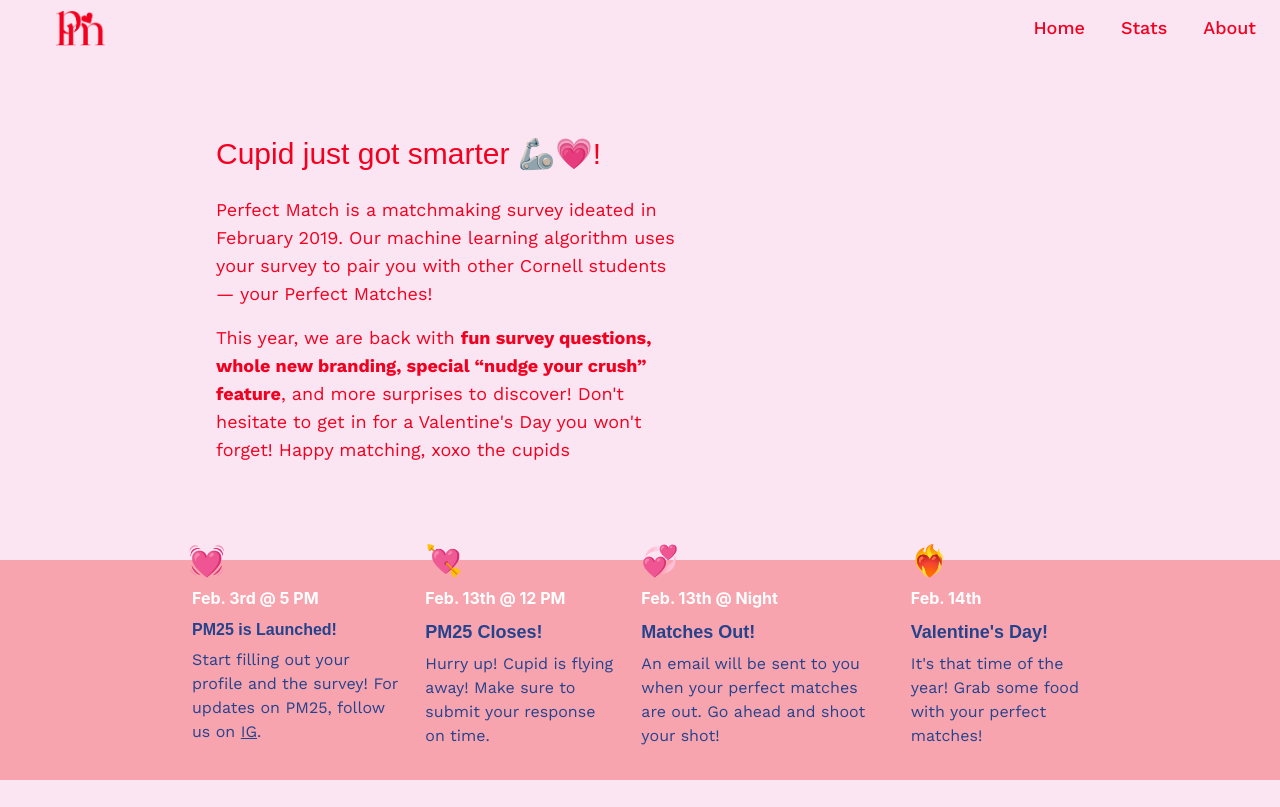
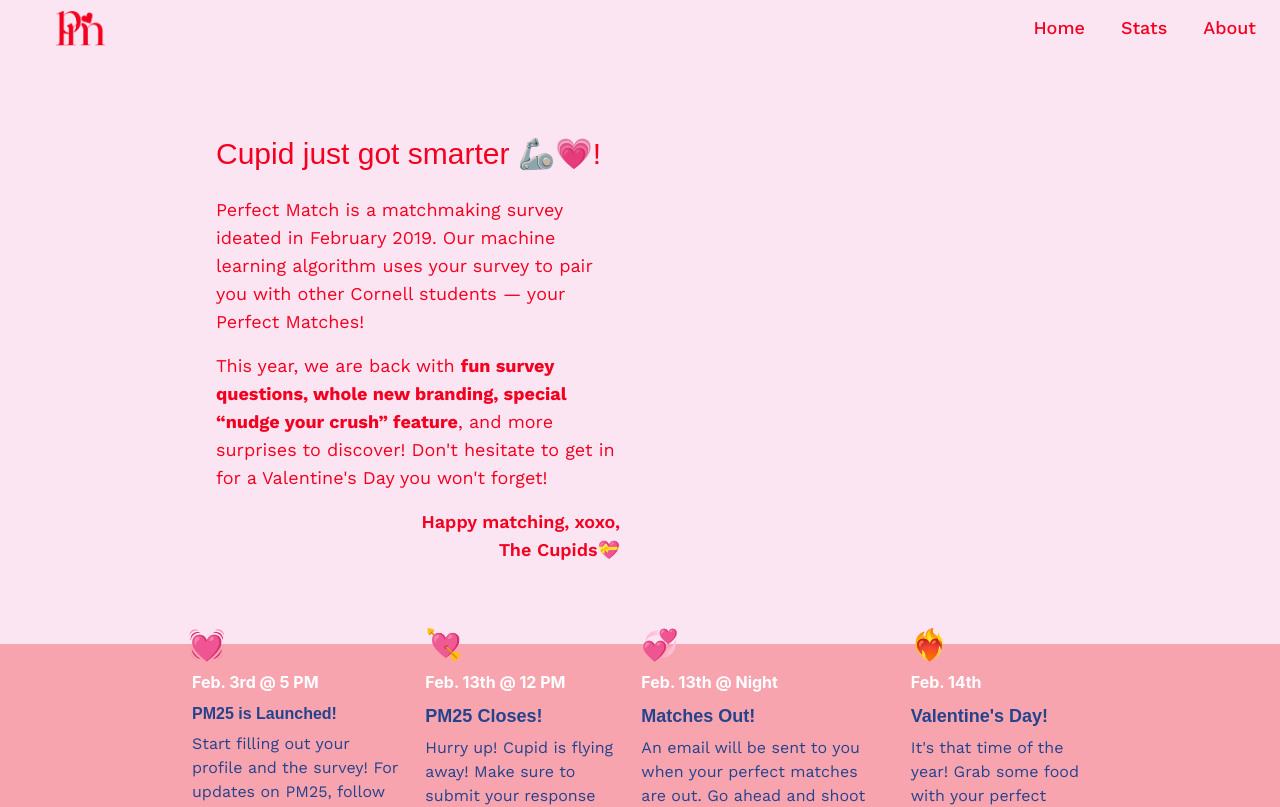
Before and after one commit to wyatt/perfect-match-web, a Next.js app: page /about in a window 1280 px wide. Shown: the top 807 px of the page. Built offline with nearby package versions, Linux system fonts and the light colour scheme; no server answers; a web font is replaced by a local one.

Commit message:
convert styling to tailwind

```diff
--- a/pages/about.tsx
+++ b/pages/about.tsx
@@ -15,26 +15,26 @@ const About: any = (props: any) => {
                 <div>
                     <section className="bg-pmpink-500">
                         <div
-                            className="gap-6 lg:gap-10 items-center px-4 mx-auto max-w-screen-xl lg:grid lg:grid-cols-2 lg:px-6 flex-col lg:flex-row mx-[5%] sm:mx-[10%] lg:mx-[15%] sm:py-16 lg:py-20 py-12"
-                            style={{ display: 'flex' }}
+                            className="flex gap-6 lg:gap-10 items-center px-4 max-w-screen-xl lg:grid lg:grid-cols-2 lg:px-6 flex-col lg:flex-row mx-[5%] sm:mx-[10%] lg:mx-[15%] sm:py-16 lg:py-20 py-12"
                         >
-                            <div className="font sm:text-lg lg:w-7/12">
-                                <h2 className="font-dela-gothic mb-6 text-2xl sm:text-3xl tracking-tigh text-pmred-500">
+                            <div className="font-dela-gothic sm:text-lg">
+                                <h2 className="mb-6 text-2xl sm:text-3xl tracking-tigh text-pmred-500">
                                     Cupid just got smarter 🦾💗!
                                 </h2>
 
-                                <div className='font-work-sans'>
-                                    <p className="sm:mb-4 mb-0 text-pmred-500">
+                                <div className='font-work-sans text-pmred-500 '>
+                                    <p className="sm:mb-4 mb-0 ">
                                         Perfect Match is a matchmaking survey ideated in February 2019. Our machine learning algorithm uses your survey to pair you with other Cornell students — your Perfect Matches!</p>
 
-                                    <p className="sm:mb-4 mb-0 text-pmred-500">  This year, we are back with <strong> fun survey questions, whole new branding, special “nudge your crush” feature</strong>, and more surprises to discover! Don&apos;t hesitate to get in for a Valentine&apos;s Day you won&apos;t forget! Happy matching, xoxo the cupids
+                                    <p className="sm:mb-4 mb-0">  This year, we are back with <strong> fun survey questions, whole new branding, special “nudge your crush” feature</strong>, and more surprises to discover! Don&apos;t hesitate to get in for a Valentine&apos;s Day you won&apos;t forget!
                                     </p>
+                                    <p className='text-right font-semibold mx-auto'>Happy matching, xoxo, <br /> The Cupids💝</p>
                                     {/* <p>We are strategists, designers and developers. Innovators and problem solvers. Small enough to be simple and quick.</p> */}
                                 </div>
                             </div>
-                            <div className="lg:w-5/12">
-                                {/* <img className="rounded-lg" src="\logo2.png" /> */}
-                            </div>
+                            {/* <div className="lg:w-5/12">
+                                <img className="rounded-lg" src="\logo2.png" />
+                            </div> */}
                         </div>
                     </section>
                 </div>
@@ -44,7 +44,7 @@ const About: any = (props: any) => {
 
 
                     <div className="mx-[10%] lg:mx-[15%]">
-                        <ol className="hidden sm:block sm:border-xl-0 sm:border-t-2 border-pmpink2-500 sm:flex sm:gap-6">
+                        <ol className="hidden sm:border-xl-0 sm:border-t-2 border-pmpink2-500 sm:flex sm:gap-6">
                             <li>
                                 <div className="flex sm:block flex-start items-center pt-2 sm:pt-0">
                                     <div className="relative z-10 sm:-mt-5 text-3xl -ml-1">💓</div>
@@ -87,7 +87,7 @@ const About: any = (props: any) => {
                                     <h4 className="font-dela-gothic text-pmblue-500 font-bold text-lg mb-1.5">Matches Out!</h4>
                                     <p className="font-work-sans text-pmblue-500 mb-3">
                                         An email will be sent to you when your perfect matches are out. Go ahead and
-                                        shoot your shot!{' '}
+                                        shoot your shot!
                                     </p>
                                 </div>
                             </li>
@@ -258,7 +258,7 @@ const About: any = (props: any) => {
                                         What is Perfect Match?
                                     </summary>
 
-                                    <p style={{ paddingTop: '10px', paddingLeft: '15px' }}>
+                                    <p className='pt-3 pl-4'>
                                         Perfect Match is a matchmaking service for Cornell students and alumni. It uses
                                         machine learning algorithms to match participants based on their responses to
                                         the survey. Every year, the survey opens in early February and has thousands of
@@ -270,7 +270,7 @@ const About: any = (props: any) => {
                                         How many matches will I get?
                                     </summary>
 
-                                    <p style={{ paddingTop: '10px', paddingLeft: '15px' }}>
+                                    <p className='pt-3 pl-4'>
                                         Most participants get between 4 and 7 matches.
                                     </p>
                                 </details>
@@ -279,7 +279,7 @@ const About: any = (props: any) => {
                                         What should I do when I receive my Matches?
                                     </summary>
 
-                                    <p style={{ paddingTop: '10px', paddingLeft: '15px' }}>
+                                    <p className='pt-3 pl-4'>
                                         It&apos;s up to you! Contact your Matches in any way you&apos;d like. We will
                                         provide some suggestions for how to connect when matches are released.
                                     </p>
@@ -289,7 +289,7 @@ const About: any = (props: any) => {
                                         What is the Perfect Match team like?
                                     </summary>
 
-                                    <p style={{ paddingTop: '10px', paddingLeft: '15px' }}>
+                                    <p className='pt-3 pl-4'>
                                         There are currently 10 members in the team. It is a small team; every member has
                                         their unique strengths and responsibilities. We typically meet every month to
                                         decide on tasks and assign them. However, every January is still a super busy
@@ -303,7 +303,7 @@ const About: any = (props: any) => {
                                         What algorithm does Perfect Match use?
                                     </summary>
 
-                                    <p style={{ paddingTop: '10px', paddingLeft: '15px' }}>
+                                    <p className='pt-3 pl-4'>
                                         The Perfect Match algorithm can be broken into two parts: scoring and matching.
                                         First, we use our machine learning algorithm to score compatibility between you
                                         and all other participants who satisfy your main criteria, as determined by your
@@ -335,7 +335,7 @@ const About: any = (props: any) => {
                                         How can I contact the Perfect Match team?
                                     </summary>
 
-                                    <p style={{ paddingTop: '10px', paddingLeft: '15px' }}>
+                                    <p className='pt-3 pl-4'>
                                         Our contact information is right below. Feel free to follow us on{' '}
                                         <a
                                             className="underline"
@@ -362,7 +362,7 @@ const About: any = (props: any) => {
                                         How to join the Perfect Match team?
                                     </summary>
 
-                                    <p style={{ paddingTop: '10px', paddingLeft: '15px' }}>
+                                    <p className='pt-3 pl-4'>
                                         We welcome new members and new ideas! If you are interested in joining the team,
                                         please fill out this{' '}
                                         <a
@@ -384,12 +384,11 @@ const About: any = (props: any) => {
 
             <div>
                 <section className="bg-pmpink-500">
-                    <div className="py-8 mx-auto max-w-screen-xl lg:py-16 mx-[5%] sm:mx-[10%] lg:mx-[15%]">
+                    <div className="py-8 mx-auto max-w-screen-xl lg:py-16 sm:mx-[10%] lg:mx-[15%]">
                         <div className="flex justify-center items-center gap-4">
                             <img src="star1.png" alt="Star1" />
                             <img src="star2.png" alt="Star2" />
                             <img src="star1.png" alt="Star1" />
-
                         </div>
                     </div>
                 </section>
@@ -401,7 +400,7 @@ const About: any = (props: any) => {
             <div className="bg-pmpink-500">
                 <div className="w-full bg-pmpink-500"></div>
                 <div className="left-0 w-full overflow-hidden">
-                    <svg className="relative block w-full h-[60px] md:hidden" // Adjust height as needed
+                    <svg className="relative block w-full h-[60px] md:hidden"
                         viewBox="0 0 1200 120"
                         preserveAspectRatio="none">
                         <path
@@ -409,7 +408,7 @@ const About: any = (props: any) => {
                             fill="#f7a4af"
                         ></path>
                     </svg>
-                    <svg className="relative hidden w-full h-[60px] md:block" // Adjust height as needed
+                    <svg className="relative hidden w-full h-[60px] md:block"
                         viewBox="0 0 1200 120"
                         preserveAspectRatio="none">
                         <path
```
